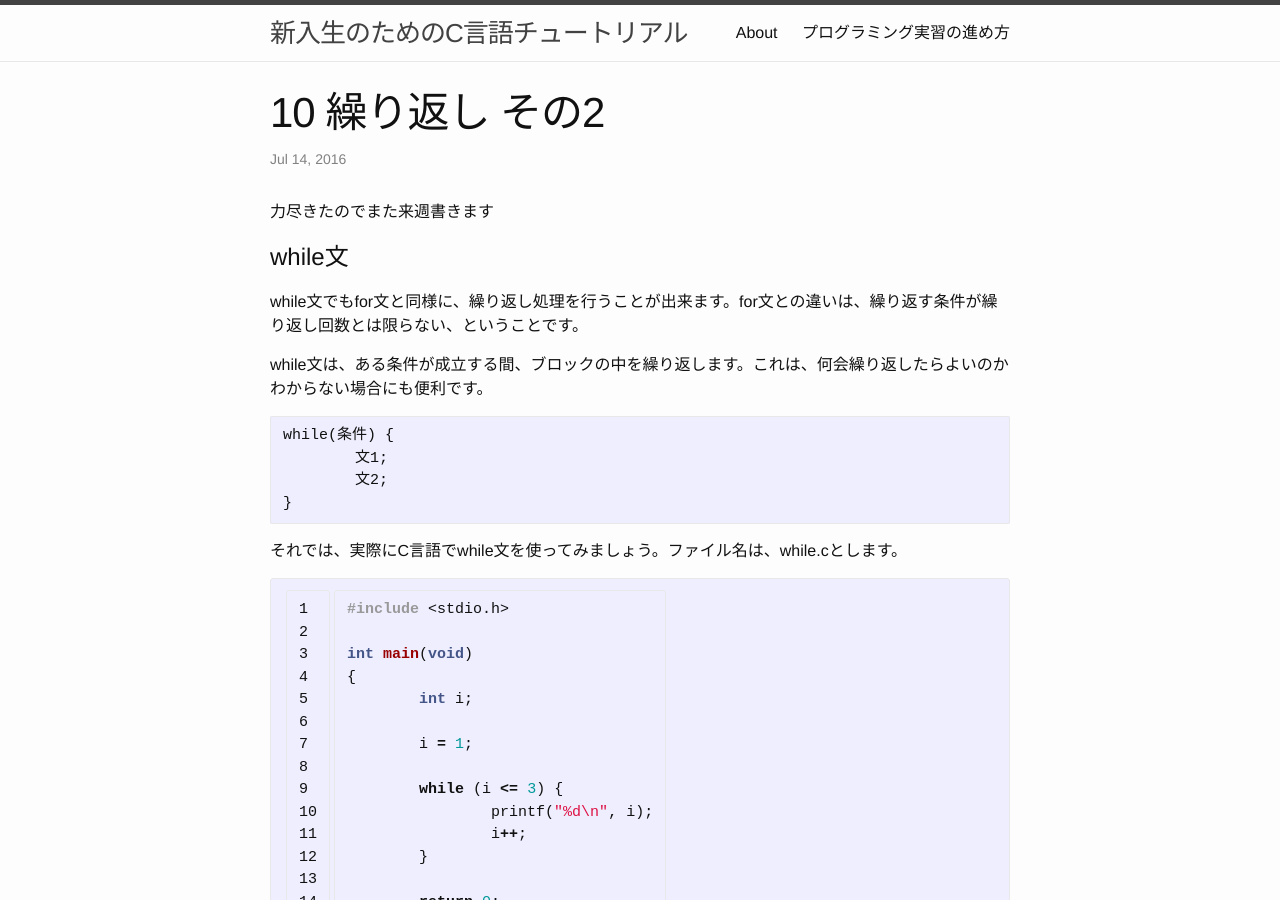
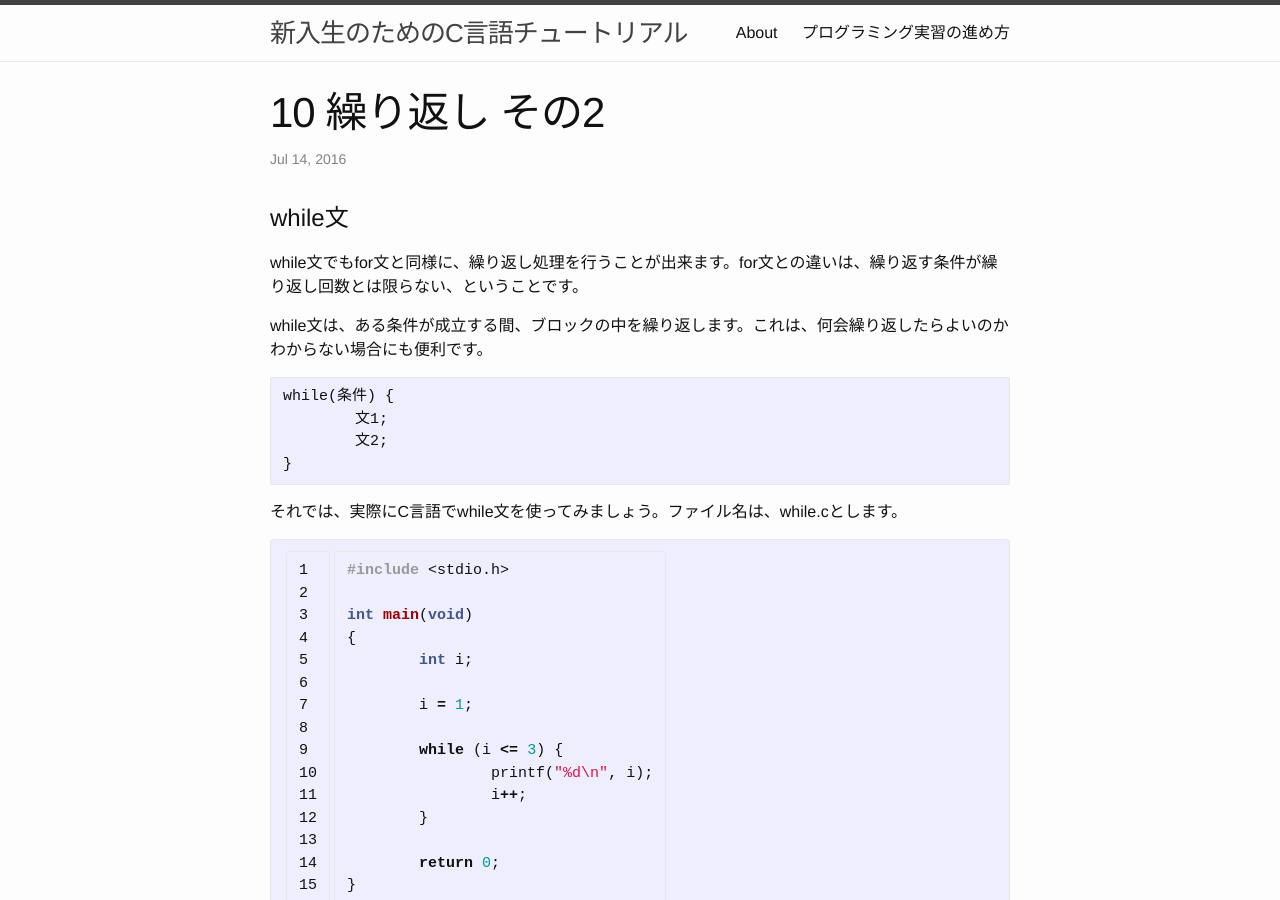
Before and after one commit to mktakuya/tnct-softech2016.github.io, a Jekyll site: the page built from _posts/2016-07-14-10-loop02.markdown, in a window 1280 px wide and 900 px high. Built offline with Jekyll 4.4.1, drawn with Linux system fonts in a browser that asks for light colours.

Commit message:
メッセージ削除

```diff
--- a/_posts/2016-07-14-10-loop02.markdown
+++ b/_posts/2016-07-14-10-loop02.markdown
@@ -4,8 +4,6 @@ title:  "10 繰り返し その2"
 date:   2016-07-14 10:00:00 +0900
 
 ---
-
-力尽きたのでまた来週書きます
 
 # while文
 while文でもfor文と同様に、繰り返し処理を行うことが出来ます。for文との違いは、繰り返す条件が繰り返し回数とは限らない、ということです。
```
